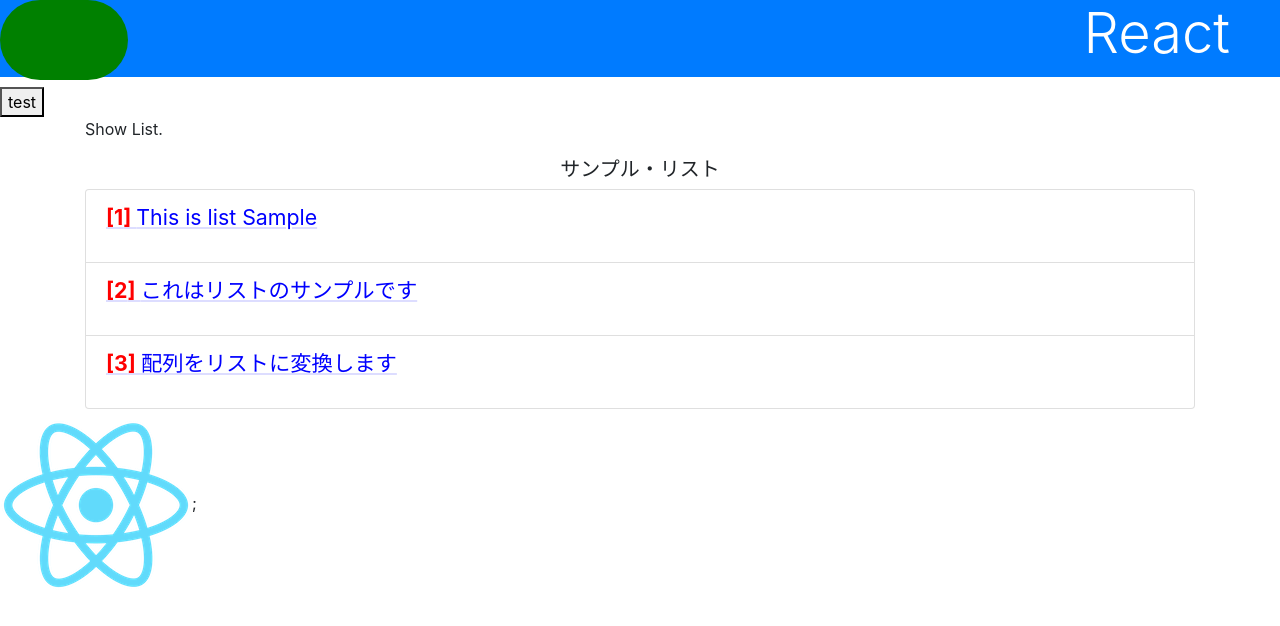
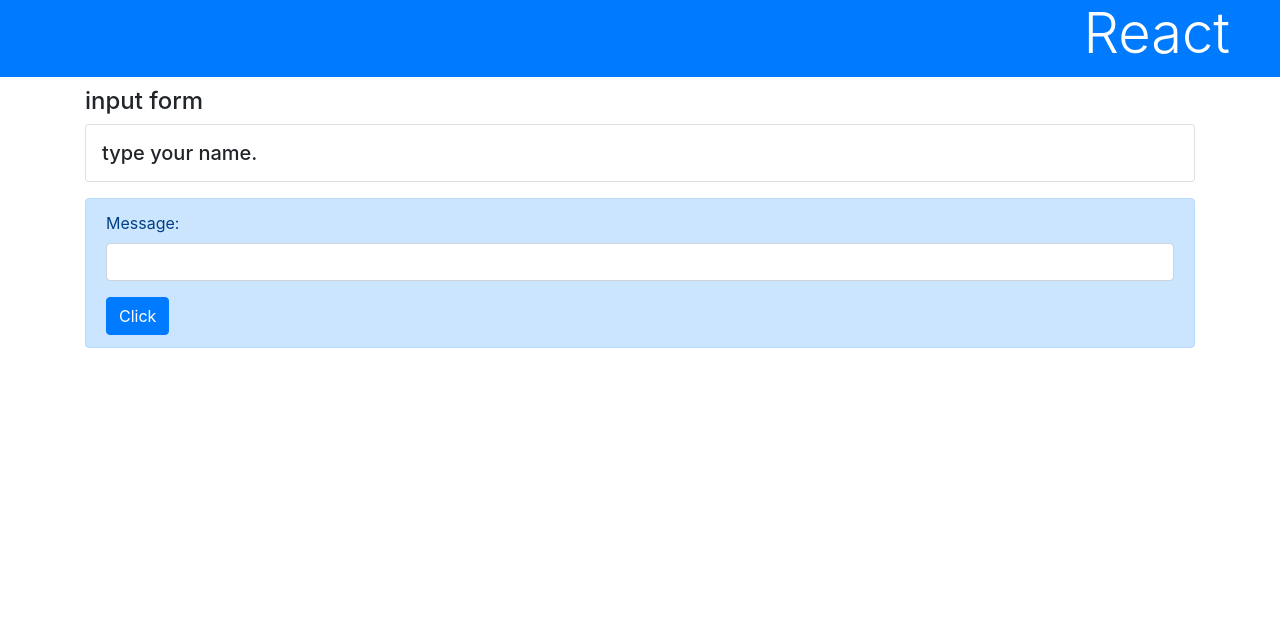
Before and after one commit to Yuki326/photo_search_app, a React (Create React App) app: page / in a window 1280 px wide. Shown: the top 626 px of the page. Built offline with nearby package versions, Linux system fonts and the light colour scheme.

Commit message:
演習 formの利用

```diff
--- a/src/App.js
+++ b/src/App.js
@@ -1,92 +1,49 @@
 import React,{Component} from 'react'
 import './App.css'
-let className="test"
+
 class App extends Component{
-  data =[
-    "This is list Sample",
-    "これはリストのサンプルです",
-    "配列をリストに変換します"
-  ]
-
-
+  input = ''
   constructor(props){
     super(props)
-    this.state ={
-      list: this.data,
-      className:"test"
+    this.state={
+      title:'input form',
+      message:'type your name.'
     }
+    this.doChange = this.doChange.bind(this)
+    this.doSubmit = this.doSubmit.bind(this)
   }
-  clicked = () => {
+
+  doChange(event){
+    this.input = event.target.value;
+  }
+
+  doSubmit(event){
     this.setState({
-      className:this.state.className === "test" ? "box":"test"
-    });
-  };
+      title:'send form',
+      message:'Hello,'+this.input+'!!'
+    })
+    event.preventDefault()
+  }
 
   render(){
     return(
       <>
         <h1 className="bg-primary text-white display-4">React</h1>
-        <div className={this.state.className}></div>
-        <button onClick={this.clicked}>test</button>
         <div className="container">
-          <p className="subtitle">Show List.</p>
-          <List title="サンプル・リスト" data={this.data}/>
+          <h4>{this.state.title}</h4>
+          <p className="card h5 p-3">{this.state.message}</p>
+          <div className="alert alert-primary mt-3">
+            <form onSubmit={this.doSubmit}>
+              <div className="form-group">
+                <label>Message:</label>
+                <input type="text" className="form-control" onChange={this.doChange}/>
+              </div>
+              <input type="submit" className="btn btn-primary" value="Click"/>
+            </form>
+          </div>
         </div>
-        <img src={`logo192.png`} alt="Logo" />;
       </>
     )
   }
 }
-
-class List extends Component{
-  number = 1
-  render(){
-    let data=this.props.data;
-    return(
-      <>
-        <p className="h5 text-center">{this.props.title}</p>
-        <ul className="list-group">
-          {
-            data.map
-            (
-              (item,key)=>
-              <li className="list-group-item" key={key}>
-                <Item number={key+1} value={item} />
-              </li>
-            )
-          }
-        </ul>
-      </>
-    )
-  }
-}
-
-class Item extends Component{
-  itm={
-    fontSize:"16pt",
-    color:"#00f",
-    textDecoration:'underline',
-    textDecorationColor:'#ddf'
-  }
-  num={
-    fontWeight:"bold",
-    color:"red"
-  }
-
-  render(){
-    return(
-      <>
-        <p style={this.itm}>
-          <span style={this.num}>
-            [{this.props.number}]&nbsp;
-          </span>
-          {this.props.value}
-
-
-        </p>
-      </>
-    )
-  }
-}
-
 export default App;
```
